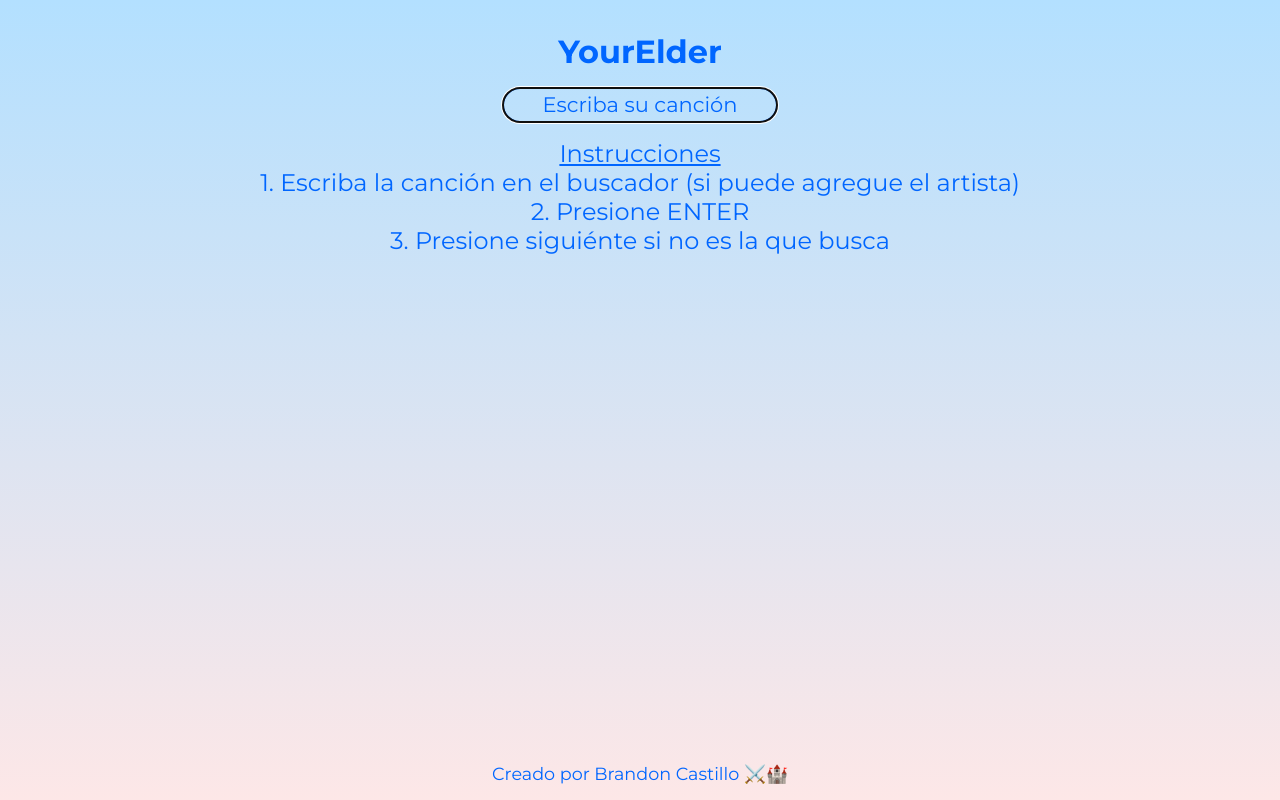
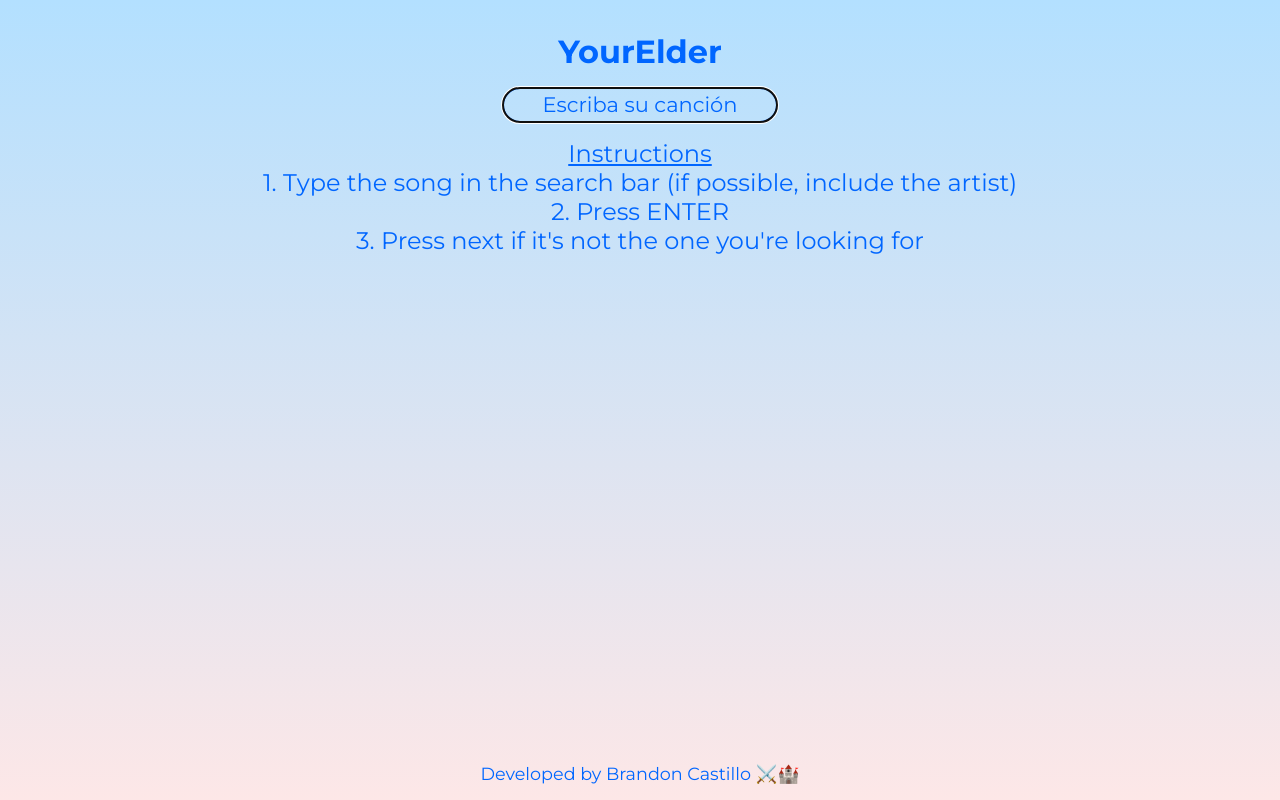
Before and after one commit to pibelanzallamas/youfast, a React (Vite) app: page / in a window 1280 px wide. Built offline with nearby package versions, Linux system fonts and the light colour scheme; no server answers.

Commit message:
english ver

```diff
--- a/src/components/Home.jsx
+++ b/src/components/Home.jsx
@@ -87,13 +87,13 @@ function Home() {
       </form>
       <div className="instrucciones top" style={{ flex: "1" }}>
         <p>
-          <u>Instrucciones</u>
+          <u>Instructions</u>
         </p>
         <p>
-          1. Escriba la canción en el buscador (si puede agregue el artista)
+          1. Type the song in the search bar (if possible, include the artist)
         </p>
-        <p>2. Presione ENTER</p>
-        <p>3. Presione siguiénte si no es la que busca</p>
+        <p>2. Press ENTER</p>
+        <p>3. Press next if it's not the one you're looking for</p>
       </div>
 
       {ready && result && (
@@ -111,20 +111,18 @@ function Home() {
           <div className="botones top">
             {contador != 0 && (
               <button onClick={() => setContador(contador - 1)}>
-                ⏮ Anterior
+                ⏮ Previous
               </button>
             )}
             {contador < 19 && (
-              <button onClick={() => setContador(contador + 1)}>
-                Siguiente ⏭
-              </button>
+              <button onClick={() => setContador(contador + 1)}>Next ⏭</button>
             )}
           </div>
         </div>
       )}
 
       <footer className="top" style={{ fontSize: "1.1rem" }}>
-        <p>Creado por Brandon Castillo ⚔️🏰</p>
+        <p>Developed by Brandon Castillo ⚔️🏰</p>
       </footer>
     </div>
   );
```
Also changed, not shown: package.json (+6 -2 lines), 1 other file (tests, documents, lock files or other folders).
